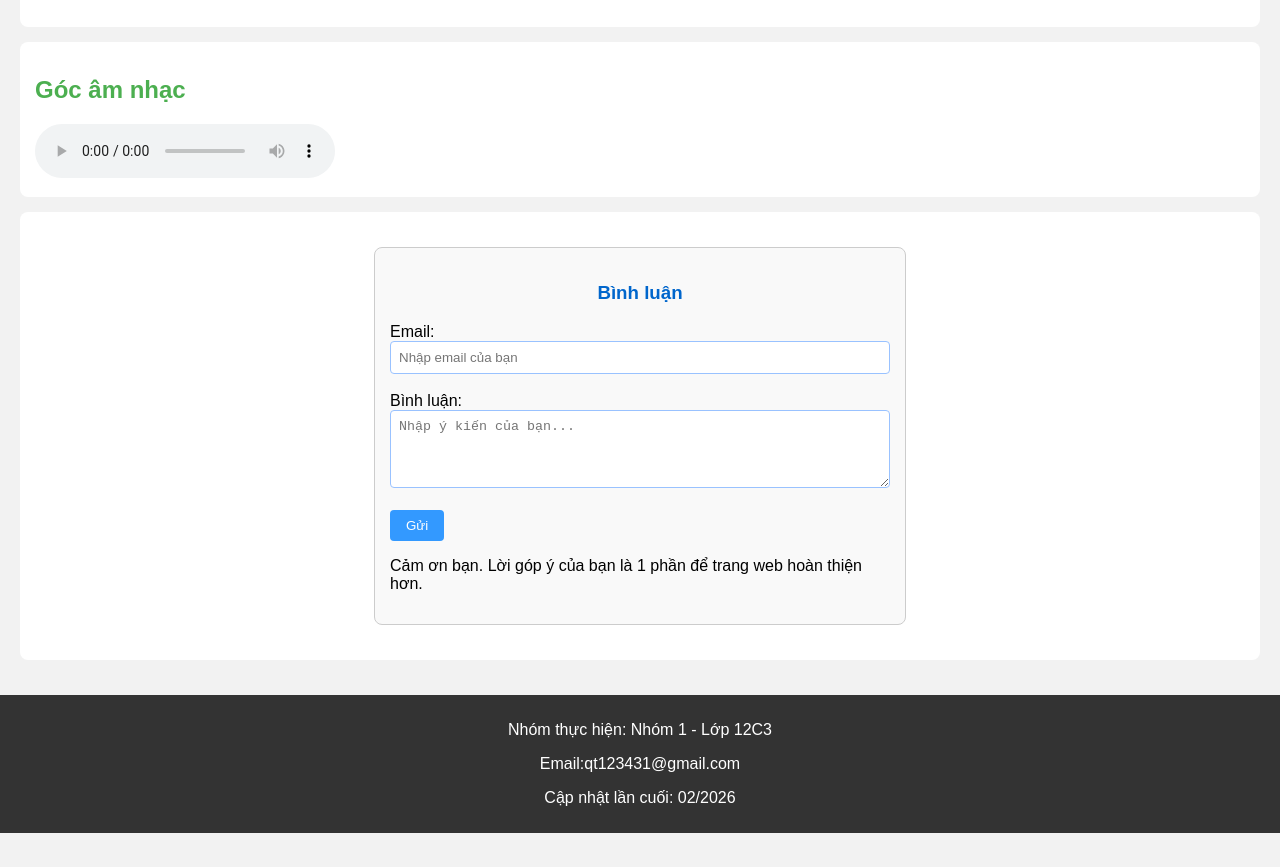
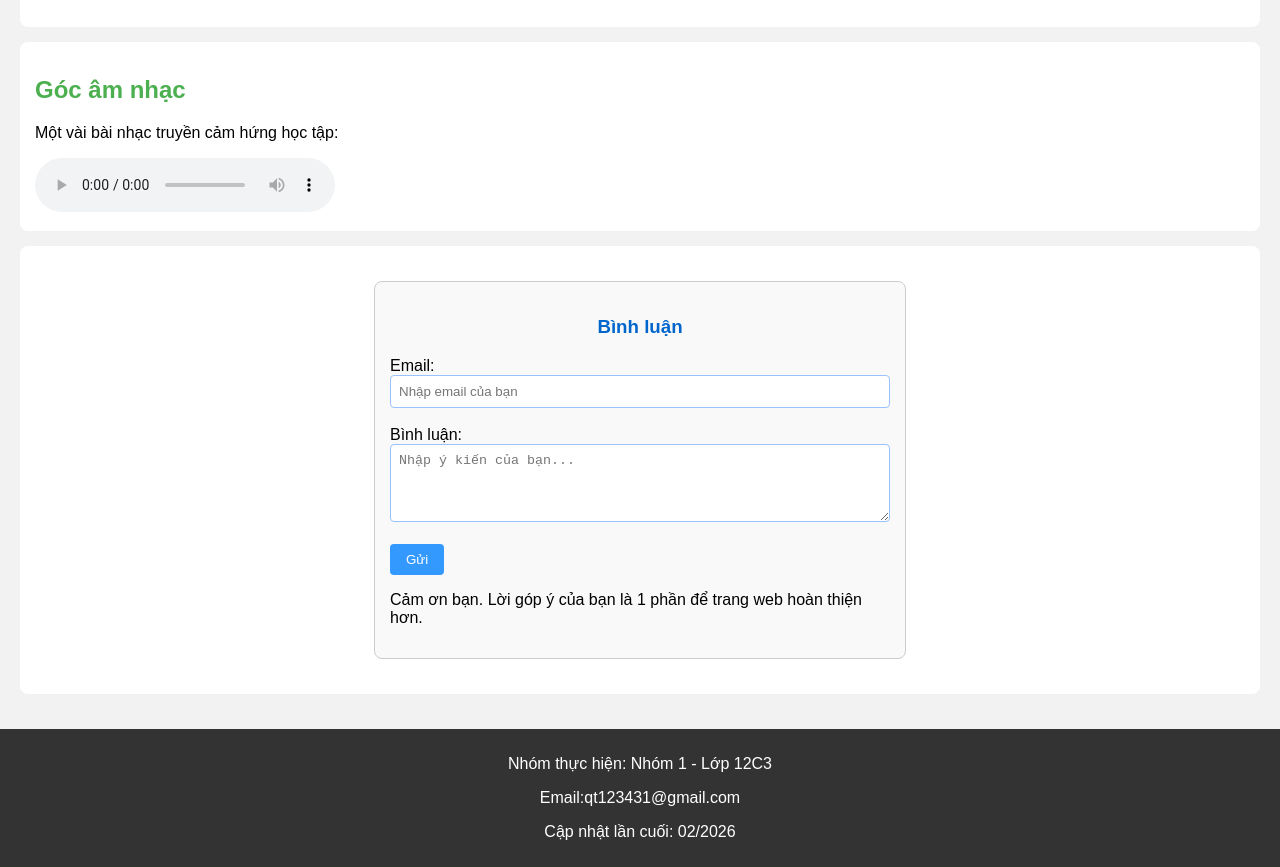
Before and after one commit to Judy-Ninjin/web-hoctap-, a plain HTML site: page index.html in a window 1280 px wide. Shown: the part 860-1727 px from the top of the page. Before the commit the page ends 1693 px from the top, so only its background shows below. Drawn offline with Linux system fonts and the light colour scheme.

Commit message:
Add inspirational music section to index.html

```diff
--- a/index.html
+++ b/index.html
@@ -73,6 +73,7 @@ https://thptgiolinh.quangtri.edu.vn
 </section>
         <section class="am-nhac">
             <h2>Góc âm nhạc</h2>
+            <p>Một vài bài nhạc truyền cảm hứng học tập:</p>
             <audio controls>
   <source src="nhacnen" type="audio/mpeg">
             </audio>
```
